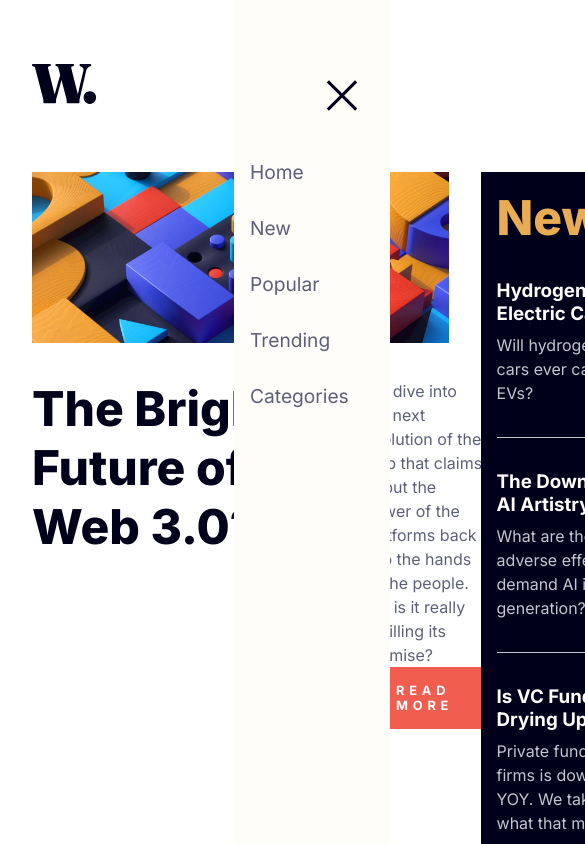
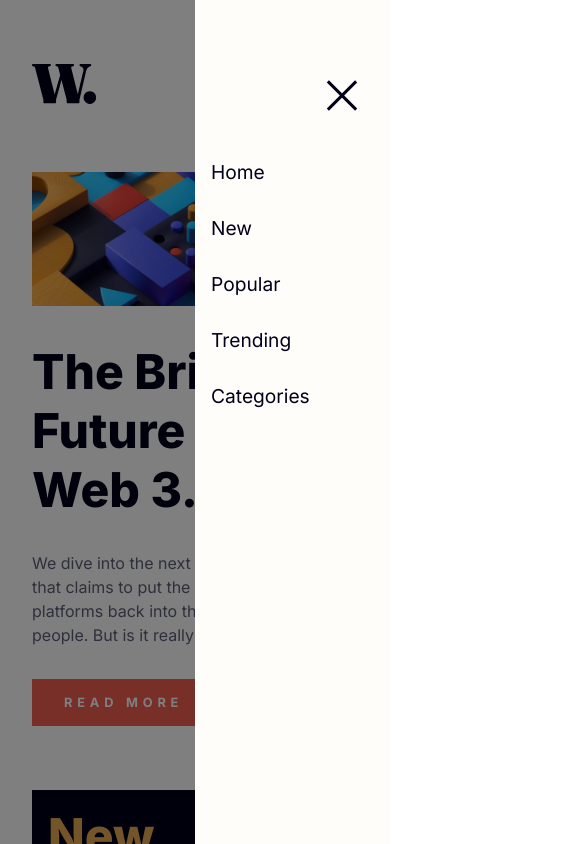
Before and after one commit to NoahRod108/learning-challenge9, a plain HTML site: page index.html in a window 390 px wide. Both pictures are taken after a click on the button 334 px from the left and 92 px from the top of the page. Shown: the top 844 px of the page, 585 px wide, since content can reach past the window. Drawn offline with Linux system fonts and the light colour scheme.

Commit message:
added mobile style

```diff
--- a/index.html
+++ b/index.html
@@ -16,6 +16,7 @@
   </style>
 </head>
 <body>
+    <div class="overlay" data-visible="false"></div>
     <div class="container">
     <article>
         <header>
--- a/script.js
+++ b/script.js
@@ -1,15 +1,18 @@
 // navbar
 const navbar = document.querySelector(".navbar");
 const toggleNav = document.querySelector(".mobile-menu-toggle");
+const overlay = document.querySelector(".overlay");
 
 toggleNav.addEventListener('click', () => {
     const visible = navbar.getAttribute("data-visible");
     toggleNav.setAttribute("aria-expanded", "false")
 
     navbar.setAttribute("data-visible", "false");
+    overlay.setAttribute("data-visible", "false");
 
     if(visible === "false"){
         navbar.setAttribute("data-visible", "true");
+        overlay.setAttribute("data-visible", "true");
         toggleNav.setAttribute("aria-expanded", "true");
     }
 })
--- a/style.css
+++ b/style.css
@@ -76,6 +76,22 @@ header{
     padding: 2rem 0 4rem 0;
 }
 
+.overlay{
+    background-color: rgba(0,0,0,0.5);
+    position: fixed;
+    display: none;
+    width: 100%;
+    height: 100%;
+    top: 0;
+    left: 0;
+    right: 0;
+    bottom: 0;
+    z-index: 1;
+}
+.overlay[data-visible="true"]{
+    display: block;
+}
+
 .navbar{
     display: flex;
     gap: 2rem;
@@ -104,6 +120,7 @@ header{
     background-repeat: no-repeat;
     width: 2rem;
     height: 2rem;
+    z-index: 9999;
 }
 
 .container{
@@ -142,7 +159,6 @@ header{
     flex-direction: column;
     justify-content: space-between;
     color: var(--gray-blue);
-
 }
 
 .description .btn{
@@ -213,7 +229,7 @@ footer{
 @media (max-width: 750px){
     .navbar{
         position: fixed;
-        inset: 0 0 0 60%;
+        inset: 0 0 0 50%;
         padding: min(30vh, 10rem) 1rem;
         display: flex;
         flex-direction: column;
@@ -221,6 +237,11 @@ footer{
         background-color: var(--off-white);
         transition: all 0.5s ease-in-out;
         transform: translateX(100%);
+        z-index: 9998;
+    }
+
+    .navbar a{
+        color: var(--dark-blue);
     }
 
     .mobile-menu-toggle{
@@ -237,4 +258,18 @@ footer{
         background-color: inherit;
         cursor: pointer;
     }
+
+    .wrapper{
+        display: flex;
+        flex-direction: column;
+    }
+
+    .description{
+        display: flex;
+        flex-direction: column;
+    }
+
+    .description p{
+        margin-bottom: 2rem;
+    }
 }
```
